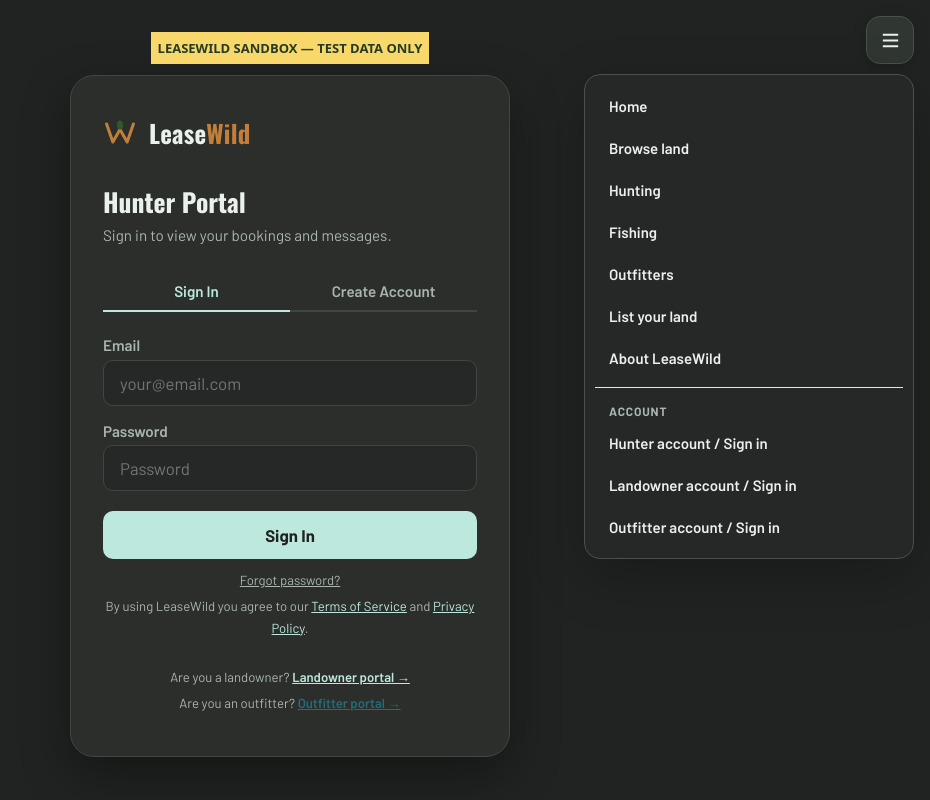
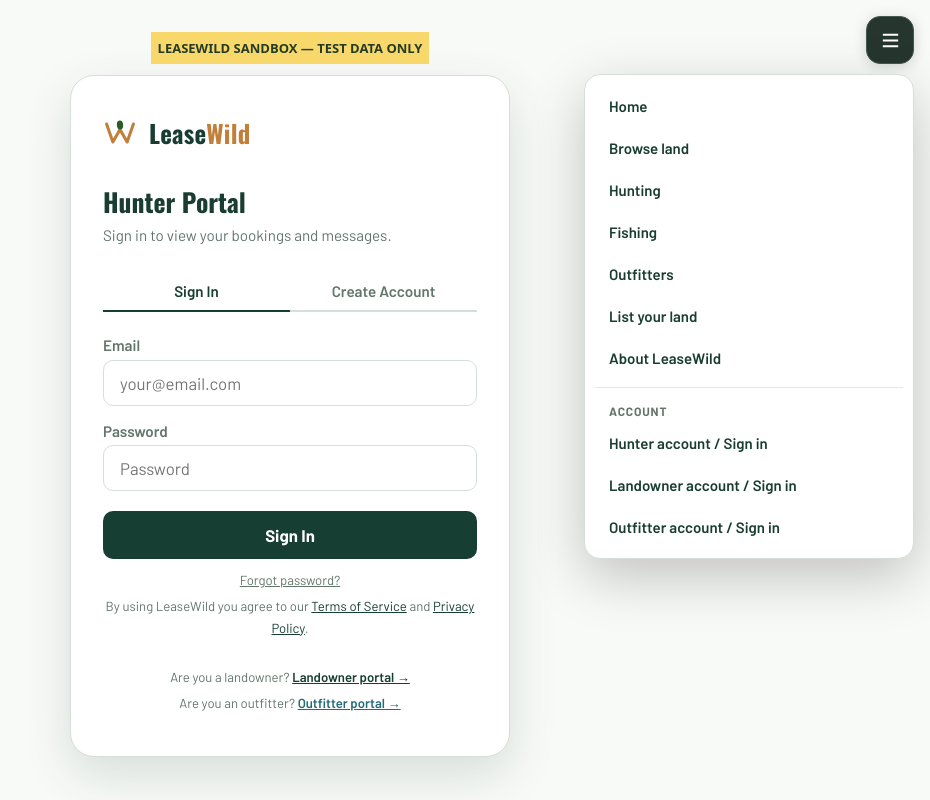
Before and after one commit to ZasTheMonkey/hunthaven-website, a plain HTML site: page guest-portal.html in a window 1280 px wide. Both pictures are taken after a click on the button "Open navigation menu". Shown: the whole page, without its empty margins (350-1280 px from the left). Drawn offline with nearby package versions, Linux system fonts and the light colour scheme.

Commit message:
Switch shared sandbox design to approved light homepage palette

```diff
--- a/leasewild-theme.css
+++ b/leasewild-theme.css
@@ -78,39 +78,37 @@
 html body #lw-site-menu-panel .lw-menu-heading{color:#596b61!important}
 html body #lw-site-menu-toggle{color-scheme:light!important;background:#fffdf7!important;color:#183f35!important}
 
-/* 2026-11-11: Approved "Your hunt. Your water." dark design system.
-   Shared stylesheet overrides page-local light and dark palettes. */
+
+/* Approved light LeaseWild design, matching the "Your hunt. Your water." homepage. */
 :root,[data-theme="light"],[data-theme="dark"]{
- color-scheme:dark;
- --green:#bce8de;--green-dk:#94bdae;--amber:#c58b4d;
- --bg:#202321;--surface:#252826;--surface2:#2b2e2b;--border:#3e4741;--divider:#39413c;
- --text:#eaf0eb;--muted:#a9b5ae;
- --color-bg:#202321;--color-surface:#252826;--color-surface-2:#2b2e2b;
- --color-surface-offset:#303632;--color-border:#3e4741;--color-divider:#39413c;
- --color-text:#eaf0eb;--color-text-muted:#a9b5ae;--color-text-faint:#91a199;
- --color-text-inverse:#202321;--color-primary:#bce8de;--color-primary-hover:#d2f4eb;
- --color-primary-light:#344e47;--color-accent:#c58b4d;--color-accent-hover:#dba46c;
- --color-accent-light:#453729;
- --shadow-sm:0 1px 4px rgba(0,0,0,.18);
- --shadow-md:0 10px 32px rgba(0,0,0,.26);
- --shadow-lg:0 18px 48px rgba(0,0,0,.34);
+ color-scheme:light;
+ --green:#173e32;--green-dk:#103126;--amber:#c58b4d;
+ --bg:#f8faf7;--surface:#ffffff;--surface2:#f3f7f3;--border:#d5ded7;--divider:#e1e8e1;
+ --text:#193d32;--muted:#63766b;
+ --color-bg:#f8faf7;--color-surface:#ffffff;--color-surface-2:#f3f7f3;
+ --color-surface-offset:#edf3ee;--color-border:#d5ded7;--color-divider:#e1e8e1;
+ --color-text:#193d32;--color-text-muted:#63766b;--color-text-faint:#768a7e;
+ --color-text-inverse:#ffffff;--color-primary:#173e32;--color-primary-hover:#285b49;
+ --color-primary-light:#e1efe8;--color-accent:#c58b4d;--color-accent-hover:#aa743d;
+ --color-accent-light:#f8efe4;
+ --shadow-sm:0 1px 4px rgba(22,54,41,.05);--shadow-md:0 10px 32px rgba(22,54,41,.09);
+ --shadow-lg:0 18px 48px rgba(22,54,41,.14);
 }
-html{color-scheme:dark}
+html{color-scheme:light}
 body{background:var(--color-bg);color:var(--color-text)}
-.nav,.dash-nav{background:#202321;border-color:#3e4741}
-.portal-card,.listing-card,.dash-card,.card,.modal-content{background:#2b2e2b;border-color:#3e4741;color:#eaf0eb}
-.btn-primary,.btn-accent,.send-btn{background:#bce8de;color:#202321}
-.btn-primary:hover,.btn-accent:hover,.send-btn:hover{background:#d2f4eb;color:#202321}
-.btn-ghost{border-color:#3e4741;color:#bce8de;background:#252826}
-.avatar{background:#bce8de;color:#202321}
-a:focus-visible,button:focus-visible,input:focus-visible,select:focus-visible,textarea:focus-visible{outline-color:#bce8de}
-.lw-dash-menu-button,#lw-site-menu-toggle{background:#303632;color:#eaf0eb;border-color:#46524a}
-.lw-dash-menu-links,#lw-site-menu-panel{background:#252826;color:#eaf0eb;border-color:#46524a}
-.lw-dash-menu-links a,#lw-site-menu-panel a{color:#eaf0eb}
-.lw-dash-menu-links a:hover,#lw-site-menu-panel a:hover{background:#344e47}
-.lw-menu-heading{color:#a9b5ae}
-html body #lw-site-menu-panel{color-scheme:dark!important;background:#252826!important;color:#eaf0eb!important;border-color:#46524a!important}
-html body #lw-site-menu-panel a{color:#eaf0eb!important}
-html body #lw-site-menu-panel a:hover,html body #lw-site-menu-panel a:focus-visible{background:#344e47!important}
-html body #lw-site-menu-panel .lw-menu-heading{color:#a9b5ae!important}
-html body #lw-site-menu-toggle{color-scheme:dark!important;background:#303632!important;color:#eaf0eb!important;border-color:#46524a!important}
+.nav,.dash-nav{background:#f8faf7;border-color:#d5ded7}
+.portal-card,.listing-card,.dash-card,.card,.modal-content{background:#fff;border-color:#d5ded7;color:#193d32}
+.btn-primary,.btn-accent,.send-btn{background:#173e32;color:#fff}
+.btn-primary:hover,.btn-accent:hover,.send-btn:hover{background:#285b49;color:#fff}
+.btn-ghost{border-color:#d5ded7;color:#173e32;background:#fff}
+.avatar{background:#173e32;color:#fff}
+a:focus-visible,button:focus-visible,input:focus-visible,select:focus-visible,textarea:focus-visible{outline-color:#397b64}
+.lw-dash-menu-button,#lw-site-menu-toggle{background:#26352e;color:#fff;border-color:#44584d}
+.lw-dash-menu-links,#lw-site-menu-panel{background:#fff;color:#193d32;border-color:#d5ded7}
+.lw-dash-menu-links a,#lw-site-menu-panel a{color:#193d32}
+.lw-dash-menu-links a:hover,#lw-site-menu-panel a:hover{background:#e1efe8}
+html body #lw-site-menu-panel{color-scheme:light!important;background:#fff!important;color:#193d32!important;border-color:#d5ded7!important}
+html body #lw-site-menu-panel a{color:#193d32!important}
+html body #lw-site-menu-panel a:hover,html body #lw-site-menu-panel a:focus-visible{background:#e1efe8!important}
+html body #lw-site-menu-panel .lw-menu-heading{color:#63766b!important}
+html body #lw-site-menu-toggle{color-scheme:dark!important;background:#26352e!important;color:#fff!important;border-color:#44584d!important}
```
